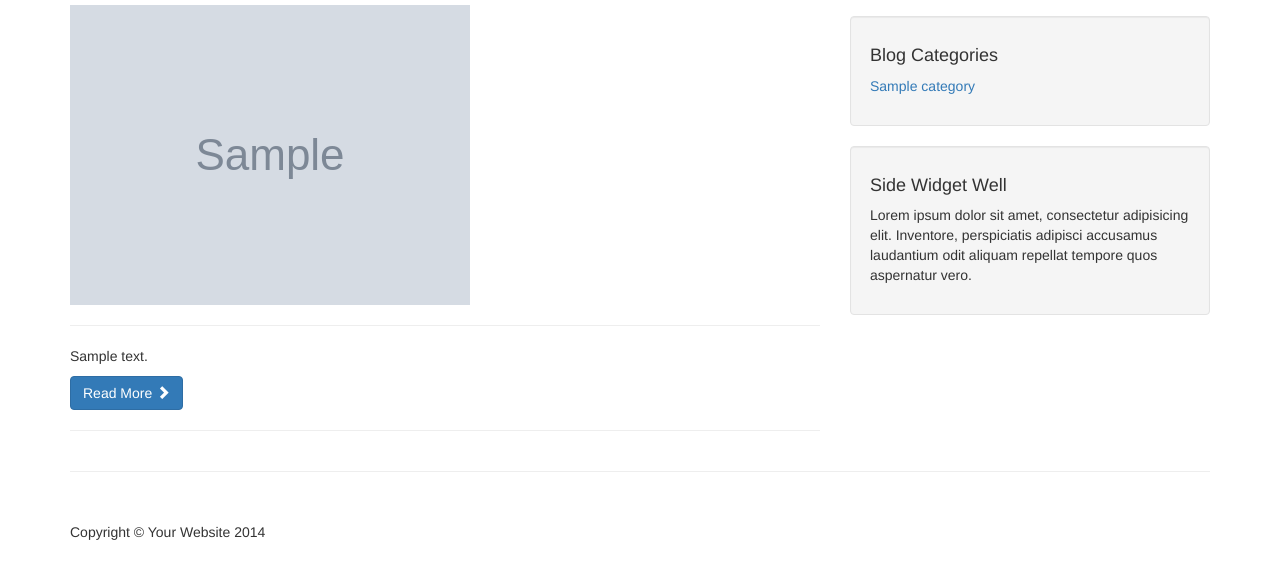
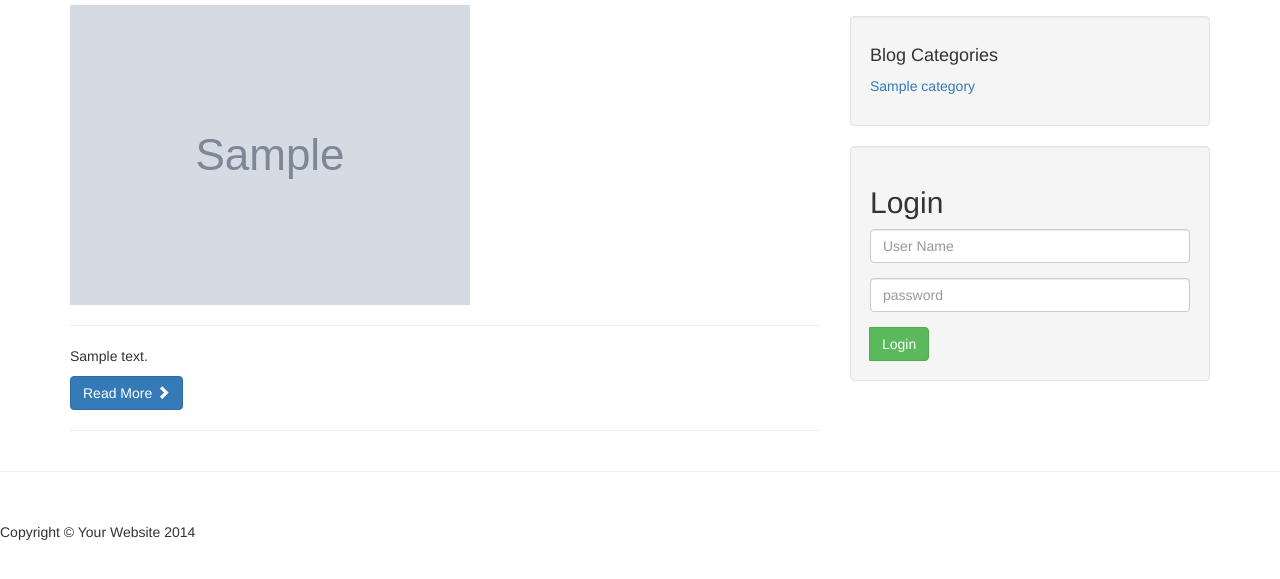
Before and after one commit to JayaniNaw/CMS, a PHP site: page / in a window 1280 px wide. Shown: the part 188-767 px from the top of the page. Run offline with PHP 8.4, Linux system fonts and the light colour scheme; tables that the repository leaves empty or names only in its code hold one stand-in row (values such as "Sample post"); grey boxes marked "Sample" are stand-in pictures.

Commit message:
Add files via upload

```diff
--- a/includes/nav.php
+++ b/includes/nav.php
@@ -10,8 +10,11 @@
                     <span class="icon-bar"></span>
                 </button>
                 <a class="navbar-brand" href="./index.php">CMS</a>
+
             </div>
+
             <!-- Collect the nav links, forms, and other content for toggling -->
+
             <div class="collapse navbar-collapse" id="bs-example-navbar-collapse-1">
                 <ul class="nav navbar-nav">
 
--- a/includes/side_bar.php
+++ b/includes/side_bar.php
@@ -14,7 +14,11 @@
                     </div>
                     </form>
                     <!-- /.input-group -->
+
+
                 </div>
+
+
 
                 <!-- Blog Categories Well -->
                 <div class="well">
@@ -42,16 +46,34 @@
                     </div>
                     <!-- /.row -->
                 </div>
-
-                <!-- Side Widget Well -->
-                <div class="well">
-                    <h4>Side Widget Well</h4>
-                    <p>Lorem ipsum dolor sit amet, consectetur adipisicing elit. Inventore, perspiciatis adipisci accusamus laudantium odit aliquam repellat tempore quos aspernatur vero.</p>
+                   <!-- Login form -->
+                   <div class="well">
+                    <h2>Login</h2>
+                    <form action="includes/login.php" method="POST">
+                        <div class="form-group">
+                            <input type="text" name="username" class="form-control" placeholder="User Name" >
+                        </div>
+                        <div class="form-group">
+                            <input type="password" name="password" class="form-control" placeholder="password">
+                                </div>
+                            <span class="input-group-btn">
+                                <button type="submit" class="btn btn-success" name="btn_login"> Login </button>
+                            </span>
+                        </div>
+                        </form>
                 </div>
 
-            </div>
 
-        </div>
-        <!-- /.row -->
+
+                </div>
+
+
+
+
+                </div>
+<!-- /.row -->
+
+
+
 
         <hr>
```
Also changed, not shown: includes/login.php (added, +41 -0 lines), includes/logout.php (added, +9 -0 lines).
